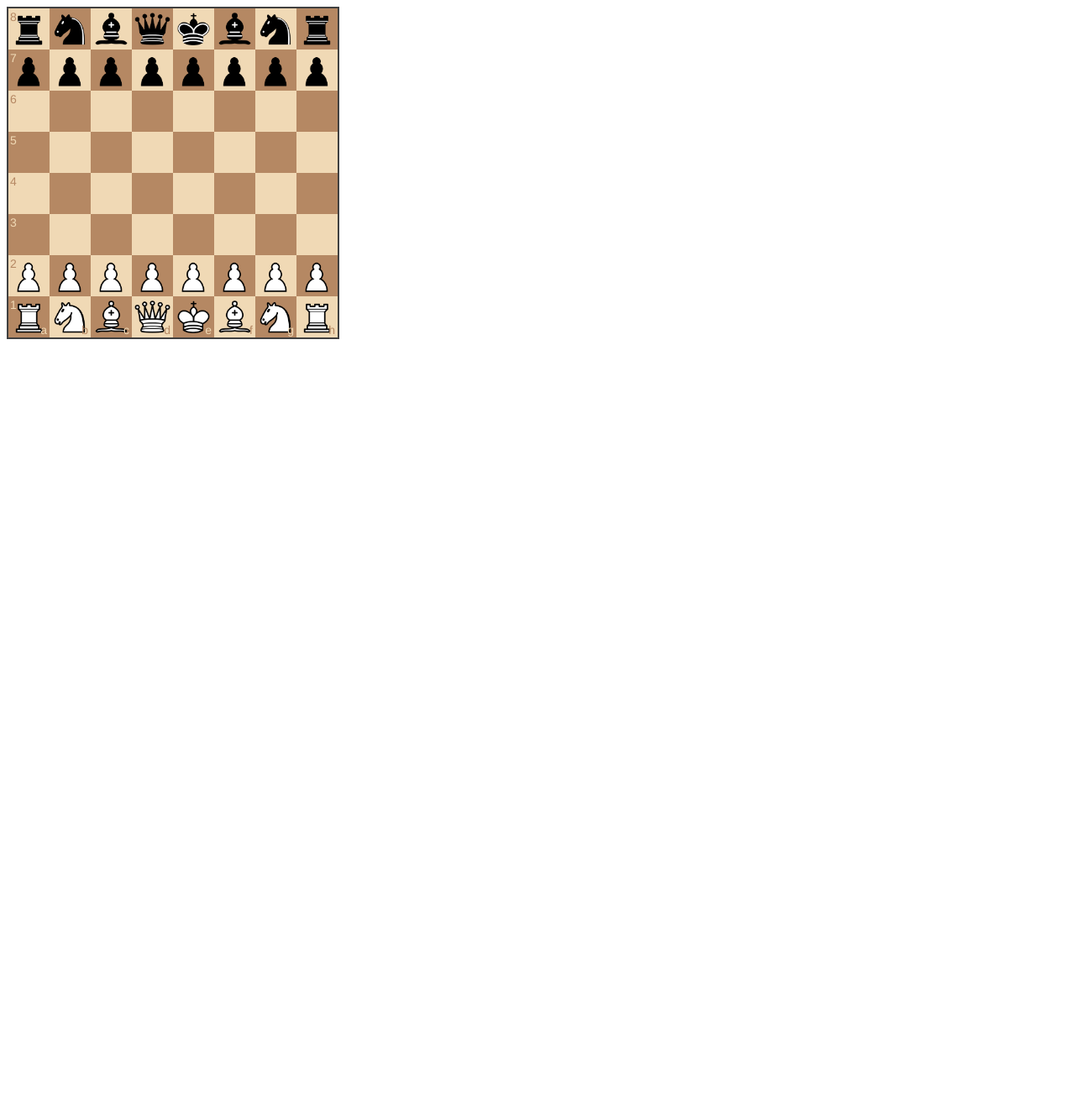
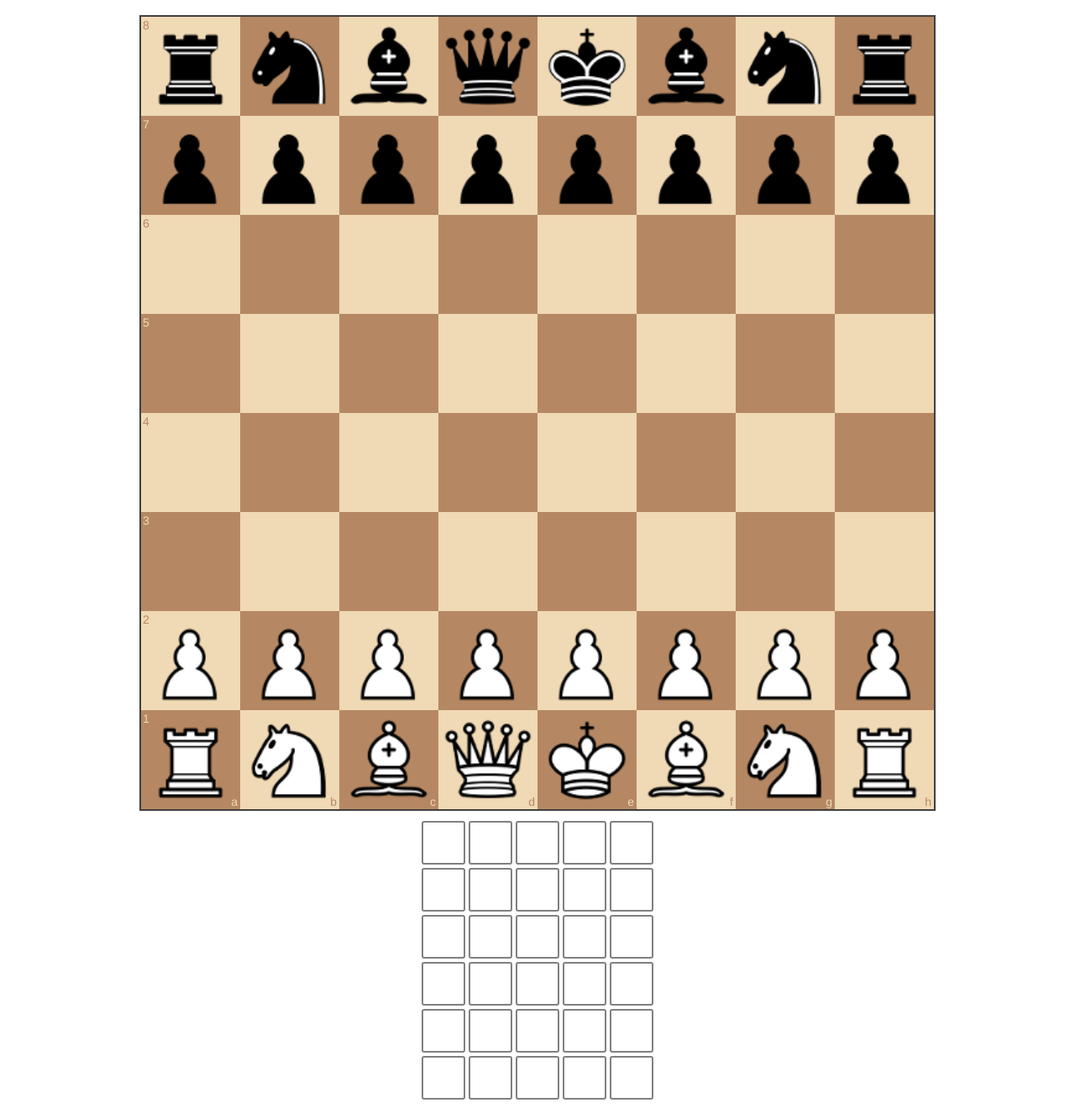
Before and after one commit to ConnerMcCarthy/chessAI, a Django app: page / in a window 1280 px wide. Shown: the whole page at 84% size. Before the commit the page ends 404 px from the top, so only its background shows below. Run offline with Django 4.2, Linux system fonts and the light colour scheme; some libraries are stand-ins or nearby versions.

Commit message:
adds chessle guess board skeleton

```diff
--- /dev/null
+++ b/chessAI-project/chessle/static/css/chessle.css
@@ -0,0 +1,33 @@
+#guess-board {
+    display: flex;
+    align-items: center;
+    flex-direction: column;
+  }
+
+  .letter-box {
+    border: 2px solid gray;
+    border-radius: 3px;
+    margin: 2px;
+    font-size: 2.5rem;
+    font-weight: 700;
+    height: 3rem;
+    width: 3rem;
+    display: flex;
+    justify-content: center;
+    align-items: center;
+    text-transform: uppercase;
+  }
+
+  .filled-box {
+    border: 2px solid black;
+  }
+
+  .letter-row {
+    display: flex;
+  }
+
+  .chessle-board {
+    width: 75%;
+    margin: auto;
+    padding: 10px;
+  }
--- /dev/null
+++ b/chessAI-project/chessle/static/js/setupboard.js
@@ -0,0 +1,23 @@
+const NUMBER_OF_GUESSES = 6;
+let guessesRemaining = NUMBER_OF_GUESSES;
+let currentGuess = [];
+let nextLetter = 0;
+
+function initBoard() {
+    let board = document.getElementById("guess-board");
+
+    for (let i = 0; i < NUMBER_OF_GUESSES; i++) {
+        let row = document.createElement("div")
+        row.className = "letter-row"
+
+        for (let j = 0; j < 5; j++) {
+            let box = document.createElement("div")
+            box.className = "letter-box"
+            row.appendChild(box)
+        }
+
+        board.appendChild(row)
+    }
+}
+
+initBoard()
--- a/chessAI-project/chessle/templates/home.html
+++ b/chessAI-project/chessle/templates/home.html
@@ -1,17 +1,18 @@
 {% load static %}
 <link rel="stylesheet" href="{% static 'css/chessboard-1.0.0.css' %}">
+<link rel="stylesheet" href="{% static 'css/chessle.css' %}">
 <html>
     <head>
-        <title>Empty Head</title>
+        <title>Chess AI: Chessle</title>
     </head>
 
     <body>
-        <div id = "board1" style="width: 400px"></div>
+        <div id = "board1" class='chessle-board'></div>
 
 
         <script src ="{% static 'js/jquery-3.7.0.js' %}"></script>
         <script src="{% static 'js/chessboard-1.0.0.js' %}"></script>
-        <!-- <script src="https://unpkg.com/@chrisoakman/chessboardjs@1.0.0/dist/chessboard-1.0.0.min.js" integrity="sha384-8Vi8VHwn3vjQ9eUHUxex3JSN/NFqUg3QbPyX8kWyb93+8AC/pPWTzj+nHtbC5bxD" crossorigin="anonymous"></script> -->
+
         <script type="text/javascript">
             var boardconfig = {
                 draggable: true,
@@ -20,5 +21,9 @@
             }
             var board1 = Chessboard('board1', boardconfig)
         </script>
+
+        <div id = "guess-board"></div>
+        <script src="{% static 'js/setupboard.js' %}"></script>
+
     </body>
 </html>
```
Also changed, not shown: chessAI-project/chessle/tests.py (+7 -1 lines).
